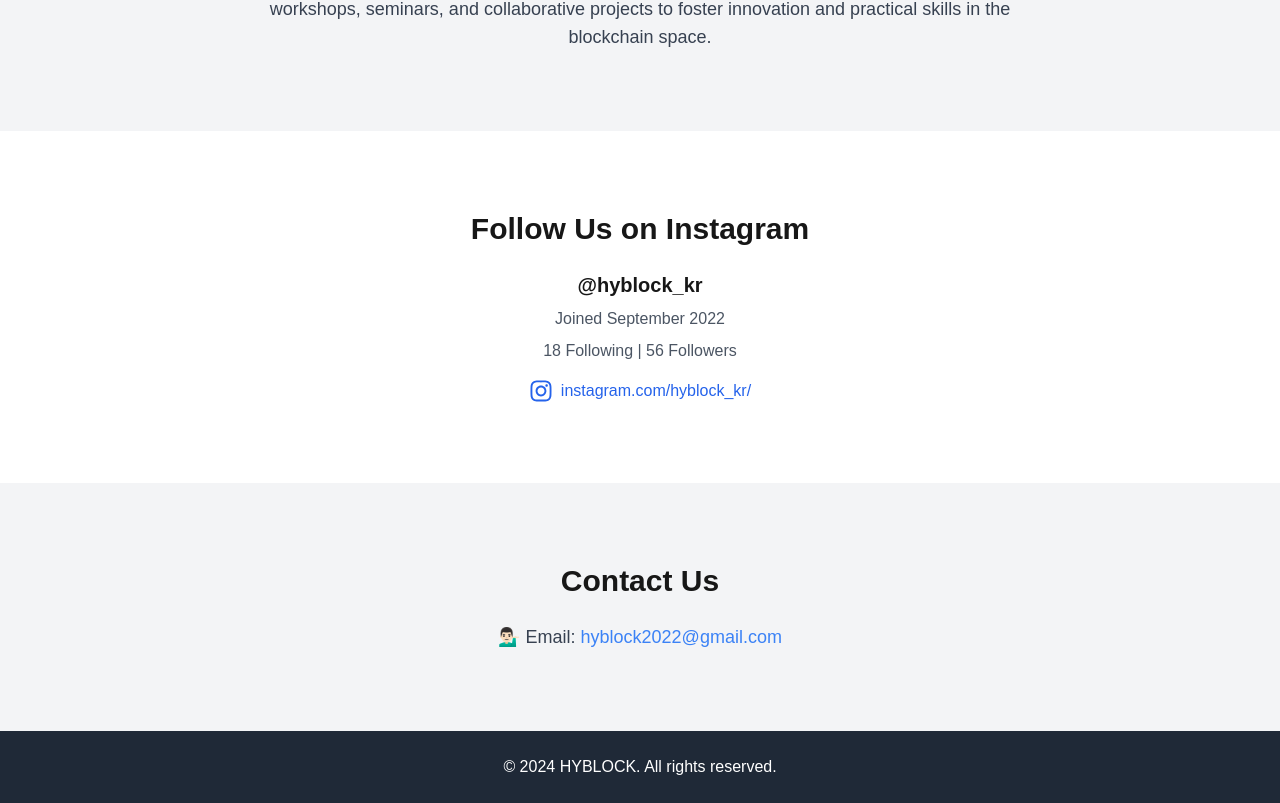
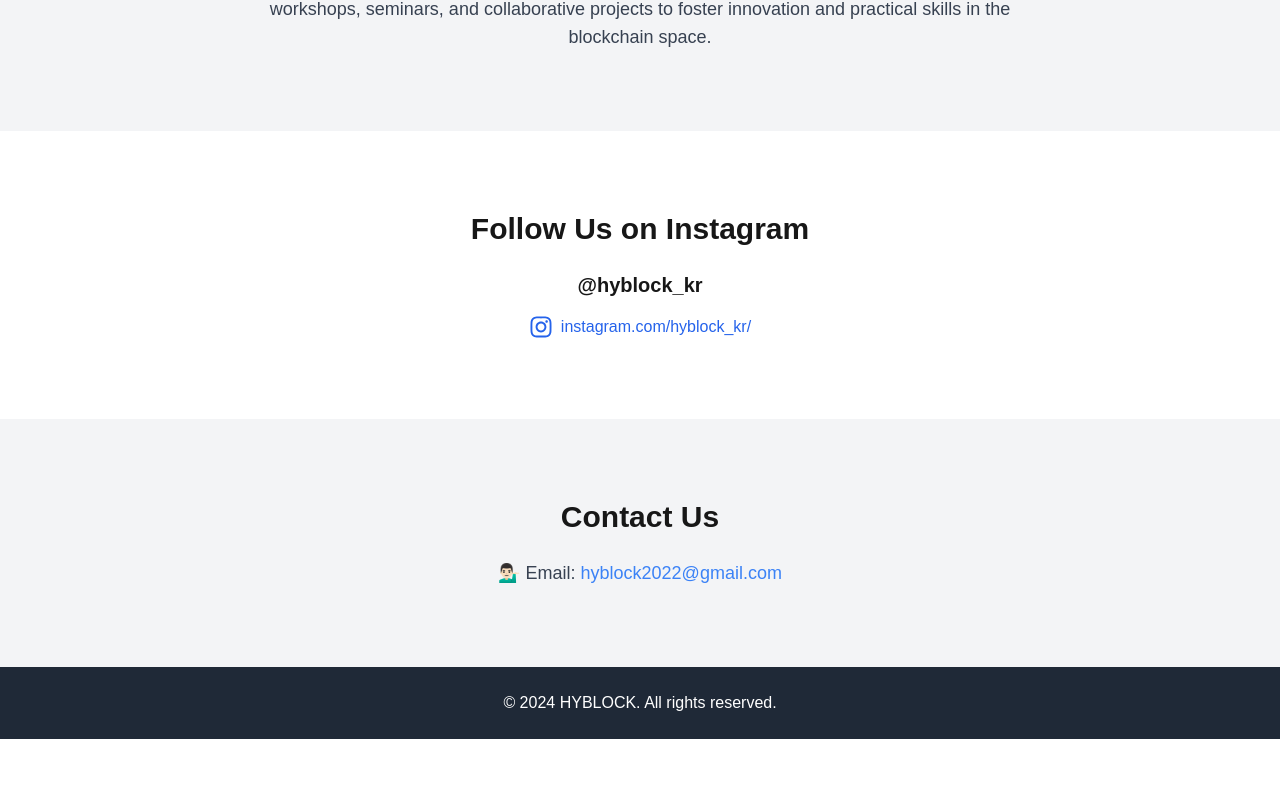
Before and after one commit to sjwhole/hyblock-party, a Next.js app: page / in a window 1280 px wide. Shown: the part 915-1718 px from the top of the page. After the commit the page ends 1654 px from the top, so only its background shows below. Built offline with nearby package versions, Linux system fonts and the light colour scheme.

Commit message:
feat: Remove data & following & followers

```diff
--- a/app/page.tsx
+++ b/app/page.tsx
@@ -80,8 +80,6 @@
           <h2 className="text-3xl font-bold mb-6">Follow Us on Instagram</h2>
           <div className="flex flex-col items-center space-y-2 mb-4">
             <p className="text-xl font-semibold">@hyblock_kr</p>
-            <p className="text-gray-600">Joined September 2022</p>
-            <p className="text-gray-600">18 Following | 56 Followers</p>
           </div>
           <a
             href="https://instagram.com/hyblock_kr"
```
